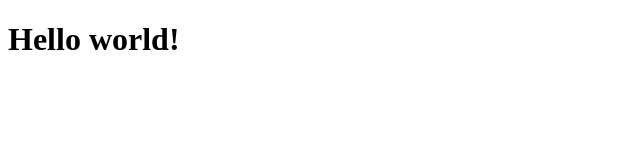
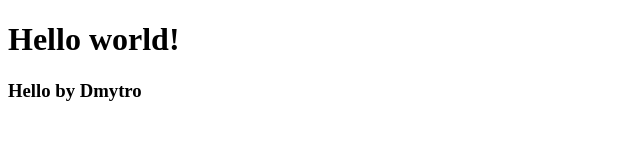
Before and after one commit to DmitriyNepochatov/lab-6, a plain HTML site: page index.html in a window 1280 px wide. Shown: the whole page, without its empty margins (0-640 px from the left). Drawn offline with Linux system fonts and the light colour scheme.

Commit message:
Updated index file

```diff
--- a/index.html
+++ b/index.html
@@ -7,5 +7,8 @@
     <div>
         <h1>Hello world!</h1>
     </div>
+    <div>
+        <h3>Hello by Dmytro</h3>
+    </div>
 </body>
 </html>
```
